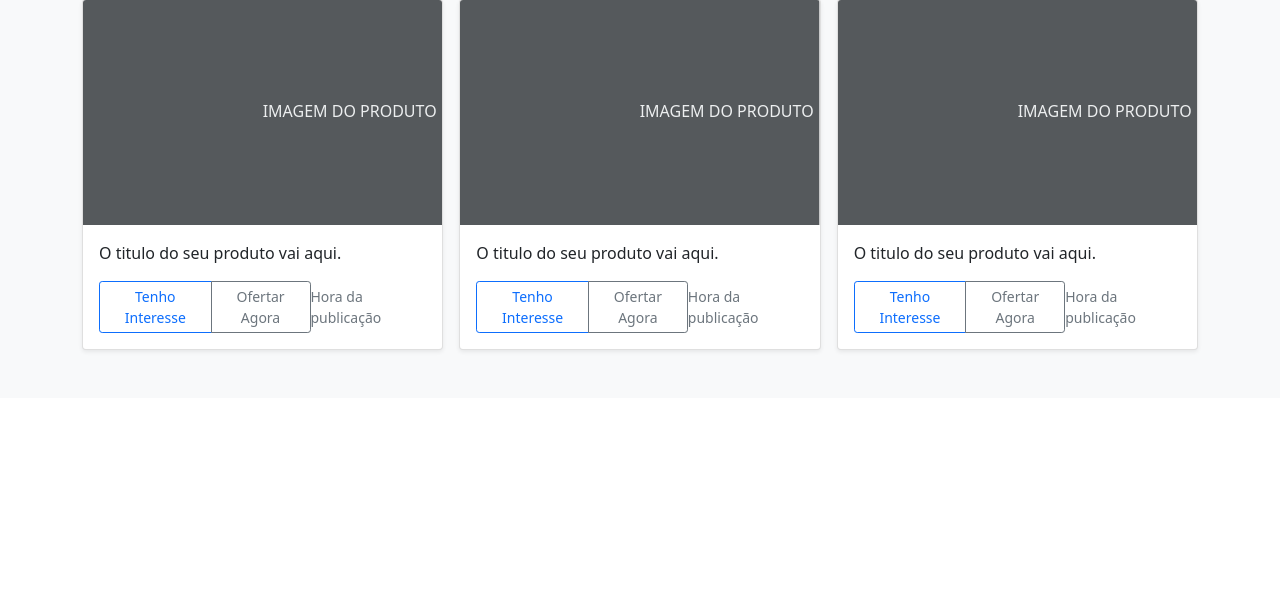
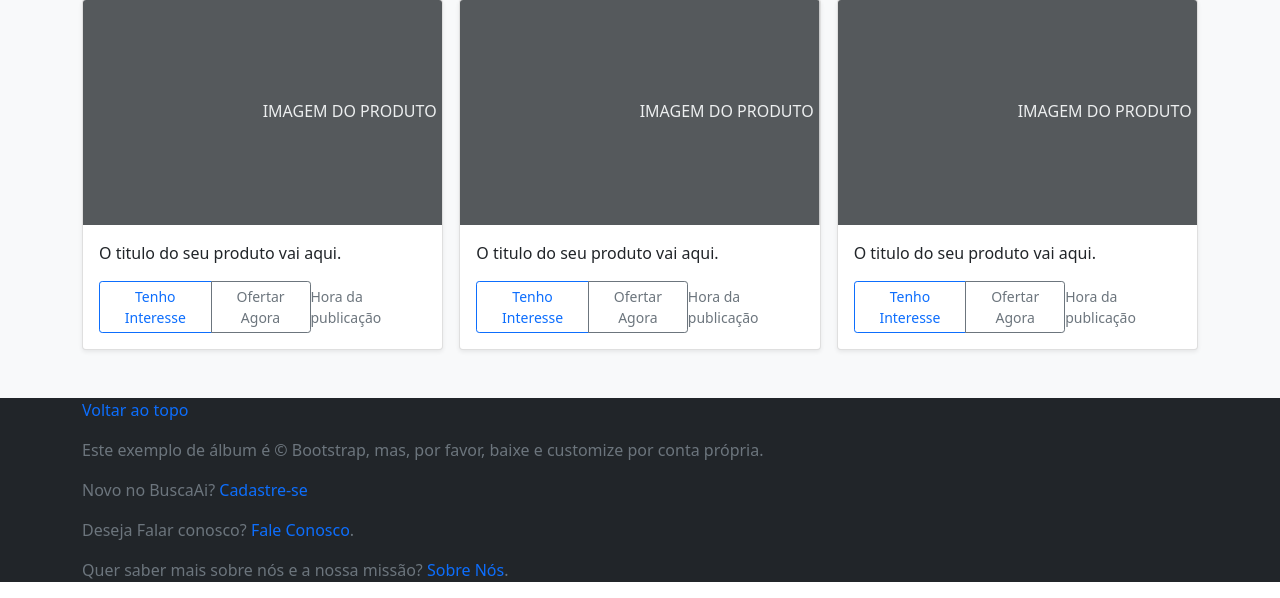
Before and after one commit to devWallacePessoa/busca_ai, a PHP site: page /principal.php in a window 1280 px wide. Shown: the part 1161-1759 px from the top of the page. Before the commit the page ends 1514 px from the top, so only its background shows below. Run offline with PHP 8.4, Linux system fonts and the light colour scheme.

Commit message:
Mudanças pg principal

```diff
--- a/Dao.php
+++ b/Dao.php
@@ -2,9 +2,9 @@
 
 class Dao{
 
-    protected $dsn = "mysql:host=localhost;dbname=buscaai";
+    protected $dsn = "mysql:host=localhost;dbname=banco_buscaai";
     protected $usuario = "root";
-    protected $senha = "12info#$";
+    protected $senha = "";
     protected $dao;
 
     public function __construct(){
--- a/conexao.php
+++ b/conexao.php
@@ -1,8 +1,8 @@
 <?php
 	$servidor = "localhost";
 	$usuario = "root";
-	$dbname = "buscaai";
-	$senha = "12info#$";
+	$dbname = "banco_buscaai";
+	$senha = "";
 
 	$conn = mysqli_connect($servidor, $usuario,$senha,$dbname);
 	if (!$conn){
--- /dev/null
+++ b/faleconosco.php
@@ -0,0 +1 @@
+fale conosco
--- a/principal.php
+++ b/principal.php
@@ -5,7 +5,7 @@
     <meta http-equiv="X-UA-Compatible" content="IE=edge">
     <meta name="viewport" content="width=device-width, initial-scale=1.0">
     <?php include "bootstrap.php" ?>
-    <title>Document</title>
+    <title>BuscaAi</title>
 </head>
 <body>
 <nav class="navbar fixed-top navbar-dark bg-dark">
@@ -195,5 +195,19 @@
 
 </main>
 
+<footer class="text-muted bg-dark">
+      <div class="container">
+        <p class="float-right">
+          <a href="#">Voltar ao topo</a>
+        </p>
+        <p>Este exemplo de álbum é &copy; Bootstrap, mas, por favor, baixe e customize por conta própria.</p>
+        <p>Novo no BuscaAi? <a href="/busca_ai/cadastro.php">Cadastre-se</a> </P>
+        <p> Deseja Falar conosco? <a href="/busca_ai/faleconosco.php">Fale Conosco</a>.</p>
+        <p> Quer saber mais sobre nós e a nossa missão? <a href="/busca_ai/sobrenos.php">Sobre Nós</a>.</p>
+
+
+      </div>
+    </footer>
+
 </body>
 </html>
--- /dev/null
+++ b/sobrenos.php
@@ -0,0 +1 @@
+sobre nos
```
Also changed, not shown: cadastro.php (+12 -18 lines), README.md, banco_buscaai.sql (line endings or trailing spaces), processa_login.php (line endings or trailing spaces).
